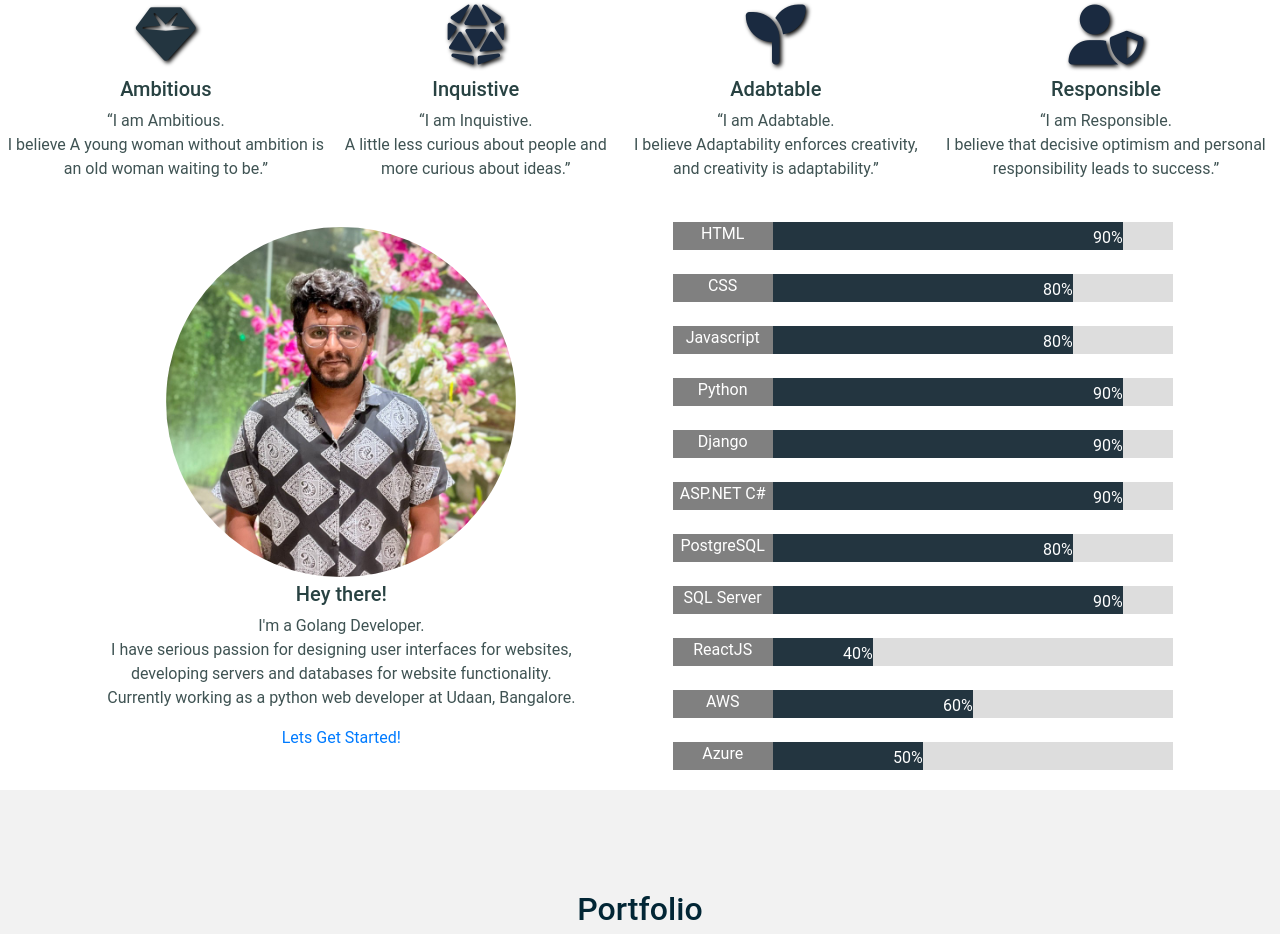
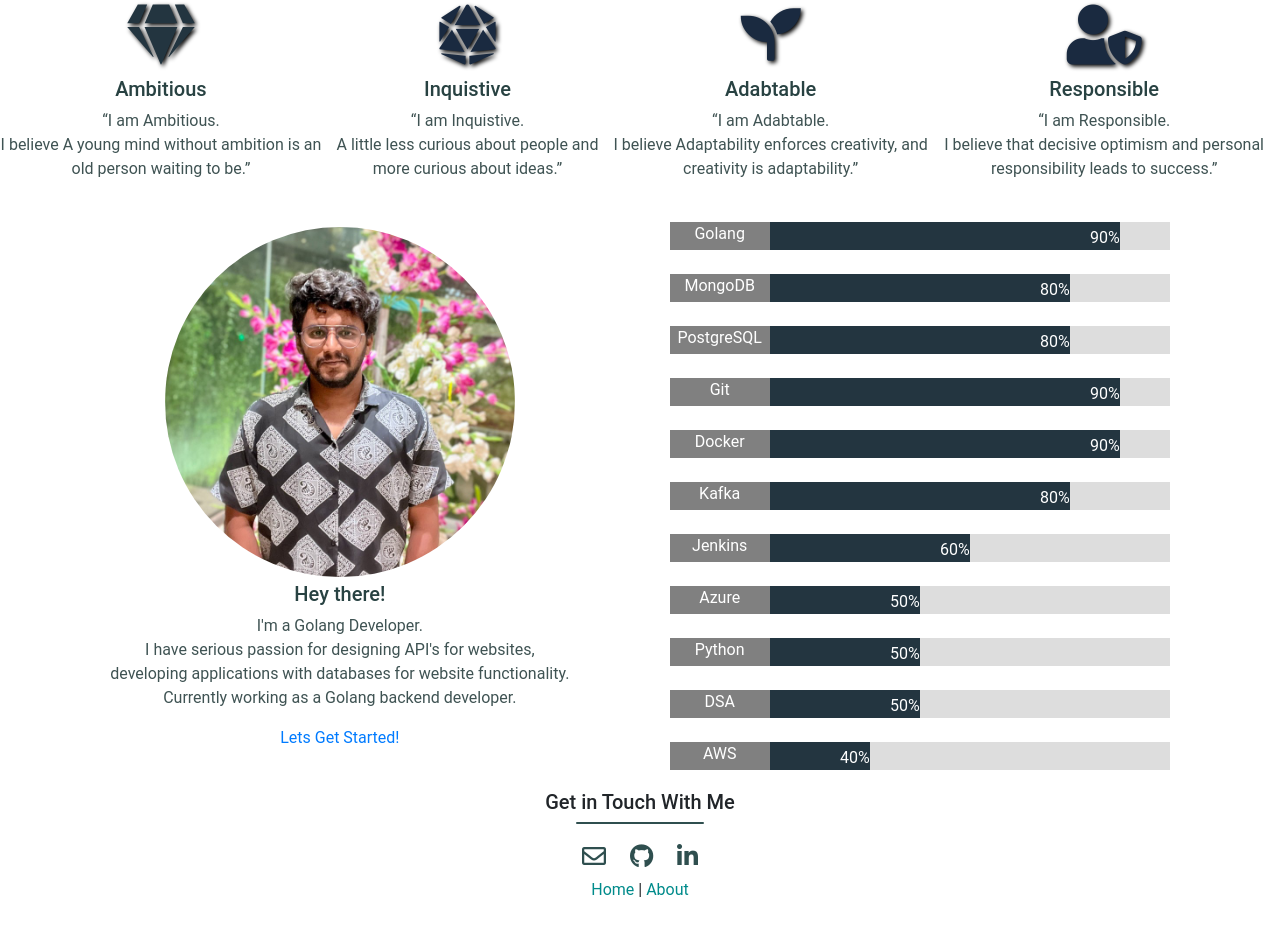
Before and after one commit to VishwasMallikarjuna/VishwasMallikarjuna.github.io, a plain HTML site: page index.html in a window 1280 px wide. Shown: the part 883-1817 px from the top of the page. Drawn offline with nearby package versions, Linux system fonts and the light colour scheme.

Commit message:
modified updates for profile

```diff
--- a/index.html
+++ b/index.html
@@ -8,13 +8,15 @@
   <!-- fontawesome icons -->
   <script src="https://kit.fontawesome.com/a076d05399.js"></script>
   <!-- <script src="particl.js"></script> -->
-  <script src="//cdn.jsdelivr.net/particles.js/2.0.0/particles.min.js"></script>
+  <script src="https://cdn.jsdelivr.net/particles.js/2.0.0/particles.min.js"></script>
   <!-- check which one -->
   <link rel="stylesheet" href="path/to/font-awesome/css/font-awesome.min.css">
   <!-- - -->
   <!-- bootstrap links -->
   <link rel="stylesheet" href="https://stackpath.bootstrapcdn.com/bootstrap/4.4.1/css/bootstrap.min.css"
     integrity="sha384-Vkoo8x4CGsO3+Hhxv8T/Q5PaXtkKtu6ug5TOeNV6gBiFeWPGFN9MuhOf23Q9Ifjh" crossorigin="anonymous">
+  <!-- Font Awesome 5 -->
+  <link rel="stylesheet" href="https://cdnjs.cloudflare.com/ajax/libs/font-awesome/5.15.3/css/all.min.css" />
   <script src="https://code.jquery.com/jquery-3.4.1.slim.min.js"
     integrity="sha384-J6qa4849blE2+poT4WnyKhv5vZF5SrPo0iEjwBvKU7imGFAV0wwj1yYfoRSJoZ+n"
     crossorigin="anonymous"></script>
@@ -50,12 +52,12 @@
           <li class="nav-item">
             <a class="nav-link" href="#about">About Me</a>
           </li>
-          <li class="nav-item">
+          <!-- <li class="nav-item">
             <a class="nav-link" href="#portfolio">Portfolio</a>
-          </li>
-          <li class="nav-item">
+          </li> -->
+          <!-- <li class="nav-item">
             <a class="nav-link" href="https://lifeandtechnologynet.wordpress.com/">Blogs</a>
-          </li>
+          </li> -->
           <li class="nav-item">
             <a class="nav-link" href="#contact">Contact Me</a>
           </li>
@@ -70,26 +72,29 @@
   <section id="home">
     <div class="herotext">
       <h1>Hello, I'm Vishwas Mallikarjuna.</h1>
-      <p>I am a Golang Developer.</p>
+      <p>Golang Developer.</p>
       <!-- <button>Hire Me</button> -->
     </div>
-    <div id="about"></div>
 
   </section>
 
 
 
+
   <section class="Aboutme">
+
+    <div id="about"></div>
     <div>
       <h2>About Me</h2>
     </div>
+
     <hr>
     <div class="aboutmeflexbox">
       <div>
         <i class="fas fa-gem"
           style="font-size:60px;color:#233540;text-shadow:2px 2px 4px #000000; padding-bottom: 7px; padding-top: 2px;"></i>
         <h5 class="ih5">Ambitious</h5>
-        <p class="aboutdesc">“I am Ambitious.<br> I believe A young woman without ambition is an old woman waiting to
+        <p class="aboutdesc">“I am Ambitious.<br> I believe A young mind without ambition is an old person waiting to
           be.”</p>
       </div>
       <div>
@@ -115,19 +120,19 @@
     </div>
     <div class="photoskill">
       <div>
-        <img src="sdf_square.jpg" alt="Sadaf Shaikh" class="sdfimg">
+        <img src="vishwas.jpg" alt="Vishwas Mallikarjuna" class="sdfimg">
         <h5 class="ih5"> Hey there!</h5>
         <p class="aboutdesc">I'm a Golang Developer.<br>
-          I have serious passion for designing user interfaces for websites,<br>
-          developing servers and databases for website functionality.<br>
-          Currently working as a python web developer at Udaan, Bangalore.</p>
+          I have serious passion for designing API's for websites,<br>
+          developing applications with databases for website functionality.<br>
+          Currently working as a Golang backend developer.</p>
         <a class="contactlink" href="#">Lets Get Started!</a>
         <p></p>
       </div>
       <!-- skill chart -->
       <div class="skills">
         <div class="skillhtml">
-          <p id="tag1" class="skilltag" style="position: absolute; color: white;">HTML</p>
+          <p id="tag1" class="skilltag" style="position: absolute; color: white;">Golang</p>
           <div class="sbox">
             <div class="skill s1 " style="width: 90%;">90%</div>
           </div>
@@ -135,73 +140,72 @@
 
         <br>
         <div class="skillcss">
-          <p id="tag2" class="skilltag" style="position: absolute; color: white;">CSS</p>
+          <p id="tag2" class="skilltag" style="position: absolute; color: white;">MongoDB</p>
           <div class="sbox">
             <div class="skill s2 " style="width: 80%;">80%</div>
           </div>
         </div>
         <br>
         <div class="skilljs">
-          <p id="tag3" class="skilltag" style="position: absolute; color: white;">Javascript</p>
+          <p id="tag3" class="skilltag" style="position: absolute; color: white;">PostgreSQL</p>
           <div class="sbox">
             <div class="skill s3" style="width: 80%;">80%</div>
           </div>
         </div>
         <br>
         <div class="skillpython">
-          <p id="tag6" class="skilltag" style="position: absolute">Python</p>
+          <p id="tag6" class="skilltag" style="position: absolute">Git</p>
           <div class="sbox">
             <div class="skill s6 " style="width: 90%;">90%</div>
           </div>
         </div>
         <br>
         <div class="skilldjango">
-          <p id="tag7" class="skilltag" style="position: absolute">Django</p>
+          <p id="tag7" class="skilltag" style="position: absolute">Docker</p>
           <div class="sbox">
             <div class="skill s7 " style="width: 90%;">90%</div>
           </div>
         </div>
         <br>
-        <div class="skillasp">
-          <p id="tag8" class="skilltag" style="position: absolute">ASP.NET C#</p>
-          <div class="sbox">
-            <div class="skill s11 " style="width: 90%;">90%</div>
-          </div>
-        </div>
-        <br>
-
         <div class="skillpostgres">
-          <p id="tag9" class="skilltag" style="position: absolute">PostgreSQL</p>
+          <p id="tag9" class="skilltag" style="position: absolute">Kafka</p>
           <div class="sbox">
             <div class="skill s8 " style="width: 80%;">80%</div>
           </div>
         </div>
         <br>
+        <div class="skillasp">
+          <p id="tag8" class="skilltag" style="position: absolute">Jenkins</p>
+          <div class="sbox">
+            <div class="skill s11 " style="width: 60%;">60%</div>
+          </div>
+        </div>
+        <br>
         <div class="skillsql">
-          <p id="tag10" class="skilltag" style="position: absolute">SQL Server</p>
+          <p id="tag10" class="skilltag" style="position: absolute">Azure</p>
           <div class="sbox">
-            <div class="skill s9 " style="width: 90%;">90%</div>
+            <div class="skill s9 " style="width: 50%;">50%</div>
+          </div>
+        </div>
+        <br>
+        <div class="skillreactjs">
+          <p id="tag4" class="skilltag" style="position: absolute">Python</p>
+          <div class="sbox">
+            <div class="skill s4 " style="width: 50%;">50%</div>
+          </div>
+        </div>
+        <br>
+        <div class="skillnodejs">
+          <p id="tag5" class="skilltag" style="position: absolute">DSA</p>
+          <div class="sbox">
+            <div class="skill s5 " style="width: 50%;">50%</div>
           </div>
         </div>
         <br>
         <div class="skilllite">
-          <p id="tag11" class="skilltag" style="position: absolute">ReactJS</p>
+          <p id="tag11" class="skilltag" style="position: absolute">AWS</p>
           <div class="sbox">
             <div class="skill s10 " style="width: 40%;">40%</div>
-          </div>
-        </div>
-        <br>
-        <div class="skillreactjs">
-          <p id="tag4" class="skilltag" style="position: absolute">AWS</p>
-          <div class="sbox">
-            <div class="skill s4 " style="width: 60%;">60%</div>
-          </div>
-        </div>
-        <br>
-        <div class="skillnodejs">
-          <p id="tag5" class="skilltag" style="position: absolute">Azure</p>
-          <div class="sbox">
-            <div class="skill s5 " style="width: 50%;">50%</div>
           </div>
         </div>
       </div>
@@ -210,7 +214,7 @@
     </div>
   </section>
 
-
+  <!--
   <section id="portfolio" class="portfolio" style="padding: 100px;">
     <div>
       <h2>Portfolio</h2>
@@ -322,7 +326,7 @@
           </div>
         </div>
       </div>
-      <!--
+
       <div class="col mb-4">
         <div class="card">
           <img src="portfolio/poll.PNG" class="card-img-top" alt="...">
@@ -340,7 +344,7 @@
 
 
 
-    </div>
+  </div>
 
   </section>
   <!-- modals -->
@@ -743,7 +747,6 @@
   </div>
 
 
-  -->
 
   <!-- -- -->
 
@@ -751,17 +754,15 @@
     <h5>Get in Touch With Me</h5>
     <hr>
     <div class="social">
-      <a href="mailto:sdfworkk@gmail.com"> <i class="far fa-envelope"></i></a>
-      <a href="https://twitter.com/isadafshaikh"><i class="fab fa-twitter"></i></a>
-      <a href="https://github.com/shaikhsdf"><i class="fab fa-github"></i></a>
-      <a href="https://www.linkedin.com/in/sdf-shaikh/"><i class="fab fa-linkedin-in"></i></a>
-
+      <a href="mailto:isme.vishwas@gmail.com"> <i class="far fa-envelope"></i></a>
+      <a href="https://github.com/VishwasMallikarjuna"><i class="fab fa-github"></i></a>
+      <a href="https://www.linkedin.com/in/vishwas-mallikarjuna-512a38174/"><i class="fab fa-linkedin-in"></i></a>
     </div>
     <footer style="bottom: 0px; text-align: center; padding-bottom: 0px;">
       <p><a href="#home"><span class="pagelinks">Home</span></a> |
-        <a href="#about"><span class="pagelinks">About</span></a> |
-        <a href="#portfolio"><span class="pagelinks">Portfolio</span></a> |
-        <a href="https://lifeandtechnologynet.wordpress.com/"><span class="pagelinks">Blogs</span></a>
+        <a href="#about"><span class="pagelinks">About</span></a>
+        <!-- <a href="#portfolio"><span class="pagelinks">Portfolio</span></a> |
+        <a href="https://lifeandtechnologynet.wordpress.com/"><span class="pagelinks">Blogs</span></a> -->
       </p>
     </footer>
 
```
Also changed, not shown: sdfchair square.jpg (deleted), sdfchair.jpg (deleted), vishwas.jpg (renamed from sdf_square.jpg), 1 other file.
